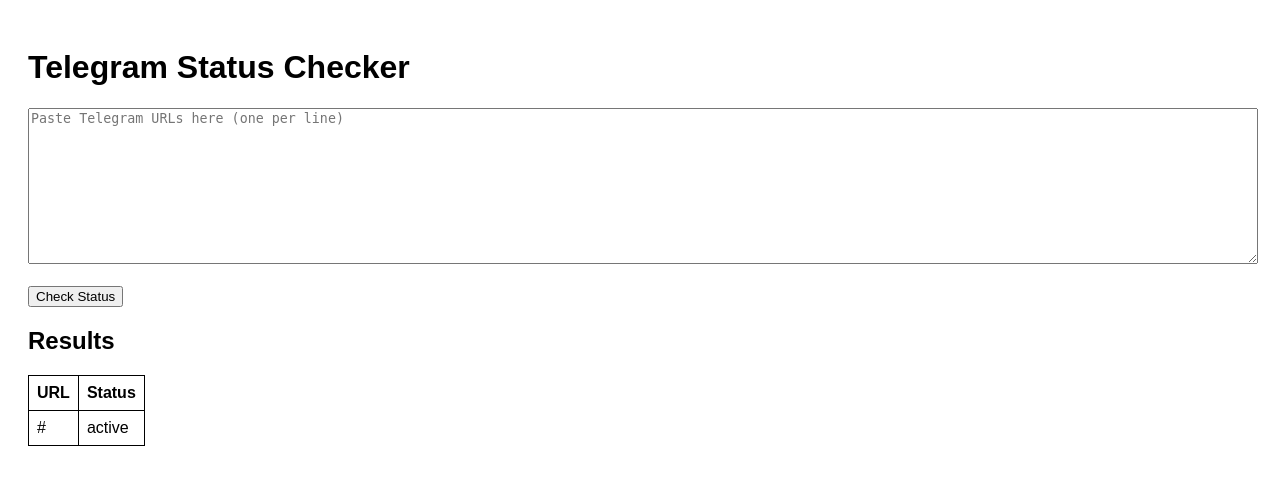
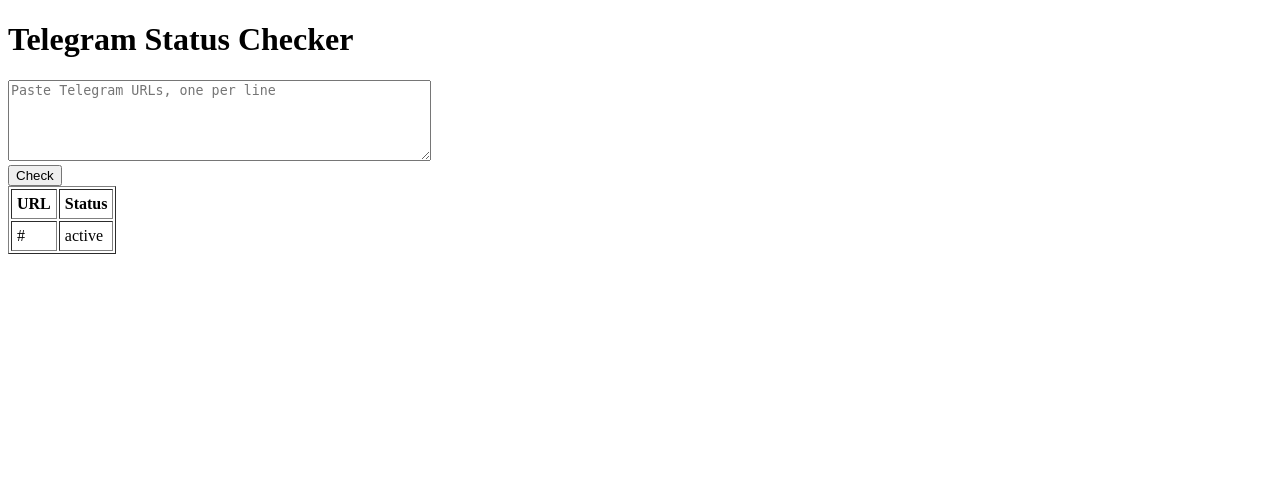
Before and after one commit to vchaudhary-eng/telegram-status-checker, a FastAPI app: template templates/index.html in a window 1280 px wide. Shown: the top 485 px of the page. Run offline with FastAPI, Linux system fonts and the light colour scheme; the template is opened without the code that fills it: most values are stand-ins (such as "Sample title", 1, 10 or a date in 2020).

Commit message:
Update index.html

```diff
--- a/templates/index.html
+++ b/templates/index.html
@@ -1,28 +1,14 @@
 <!DOCTYPE html>
 <html>
-<head>
-  <title>Telegram Status Checker</title>
-  <style>
-    body { font-family: sans-serif; padding: 20px; }
-    textarea { width: 100%; height: 150px; }
-    table, th, td { border: 1px solid black; border-collapse: collapse; padding: 8px; }
-  </style>
-</head>
+<head><title>Telegram Status Checker</title></head>
 <body>
-  <h1>Telegram Status Checker</h1>
-  <form method="post" action="/api/check">
-    <textarea name="urls" placeholder="Paste Telegram URLs here (one per line)"></textarea><br><br>
-    <button type="submit">Check Status</button>
-  </form>
-
-  {% if results %}
-    <h2>Results</h2>
-    <table>
-      <tr><th>URL</th><th>Status</th></tr>
-      {% for url, status in results %}
-      <tr><td>{{ url }}</td><td>{{ status }}</td></tr>
-      {% endfor %}
-    </table>
-  {% endif %}
+<h1>Telegram Status Checker</h1>
+<form method="post" action="/api/check"><textarea name="urls" rows="5" cols="50" placeholder="Paste Telegram URLs, one per line"></textarea><br>
+<button type="submit">Check</button></form>
+{% if results %}
+<table border="1" cellpadding="5">
+<tr><th>URL</th><th>Status</th></tr>
+{% for url, status in results %}<tr><td>{{url}}</td><td>{{status}}</td></tr>{% endfor %}
+</table>{% endif %}
 </body>
 </html>
```
